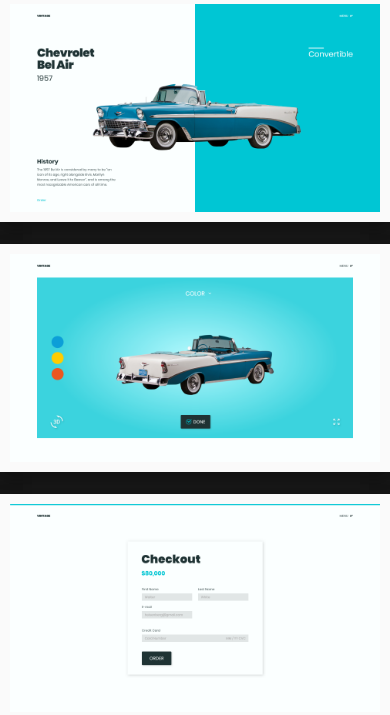
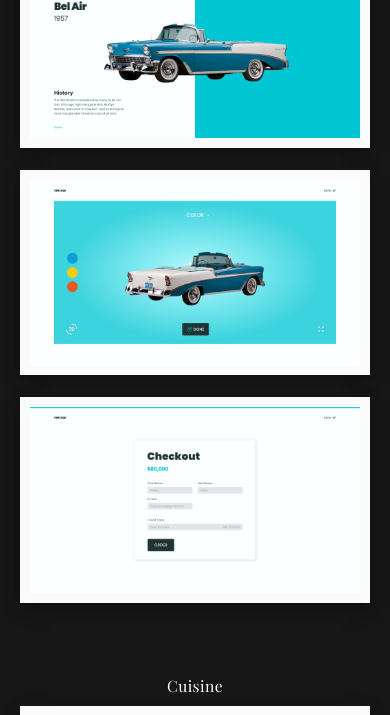
Before and after one commit to mattcroat/matt-croat-portfolio, a Gatsby site: page /design in a window 390 px wide. Shown: the part 359-1074 px from the top of the page. Built offline with nearby package versions, Linux system fonts and the light colour scheme; Gatsby itself is replaced by a stand-in of ours; a web font is replaced by a local one.

Commit message:
Make design page responsive

```diff
--- a/src/pages/design.jsx
+++ b/src/pages/design.jsx
@@ -56,13 +56,22 @@
 	max-width: 800px;
 	margin: 0 auto;
 	margin-top: 6rem;
+
+	@media (max-width: 900px) {
+		margin: 0;
+	}
 `;
 
 const MockupCard = styled.figure`
 	margin-top: 4rem;
 
+	@media (max-width: 900px) {
+		margin-top: 2rem;
+		padding: 2rem;
+	}
+
 	h2 {
-		font-size: 4rem;
+		font-size: 4vmin;
 		font-weight: 300;
 		letter-spacing: 0.4px;
 		text-align: center;
```
